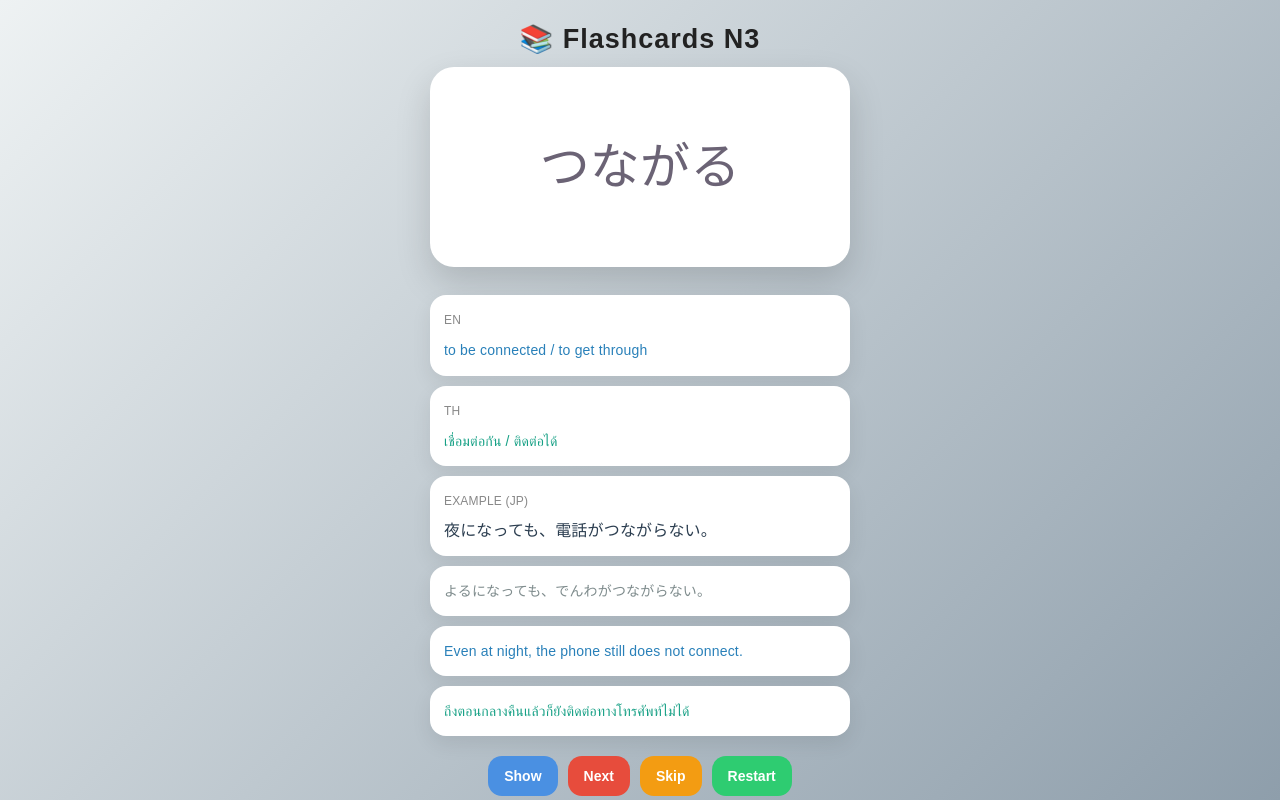
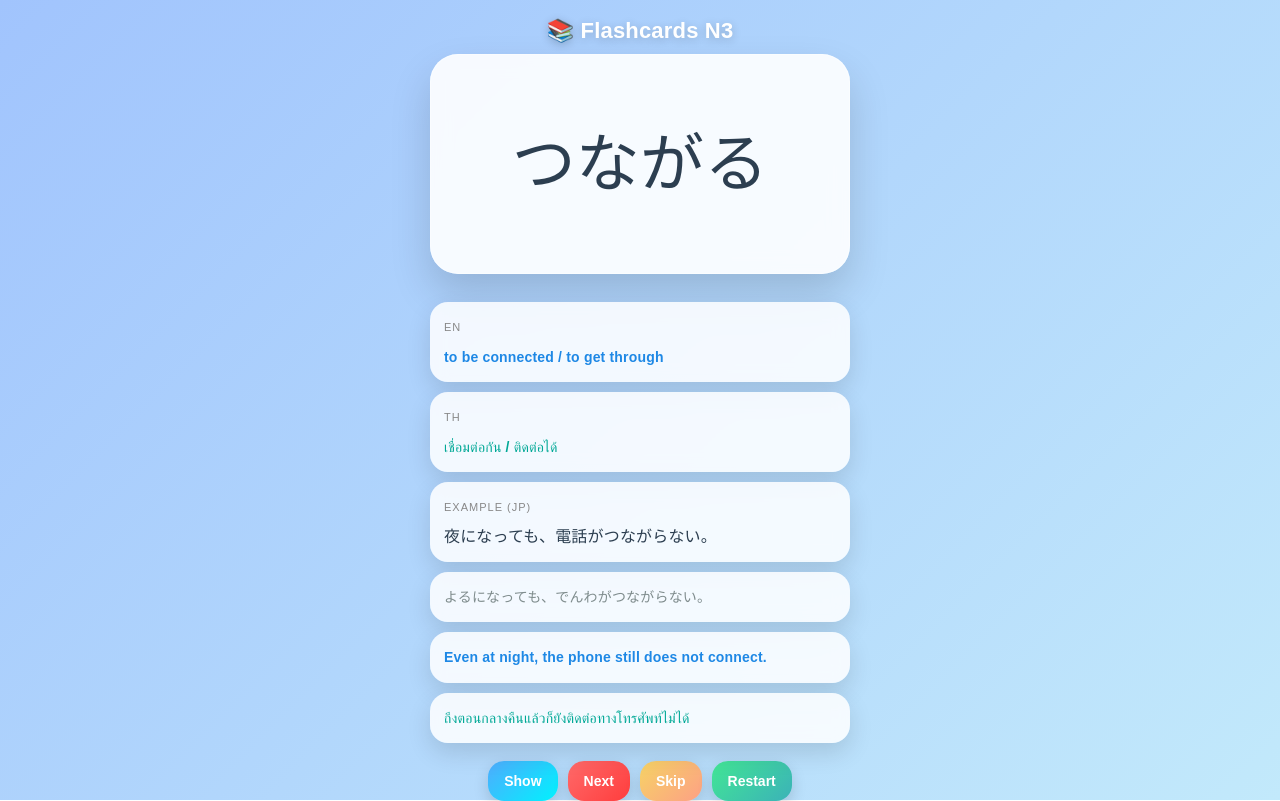
Before and after one commit to chayanin-lawanrattanakul/flashcard-n3-vite, a website built with Vite: page index.html in a window 1280 px wide. Both pictures are taken after a click on the button "Show". Built offline with nearby package versions, Linux system fonts and the light colour scheme.

Commit message:
fix flashcard UI + base url

```diff
--- a/package.json
+++ b/package.json
@@ -5,10 +5,12 @@
   "type": "module",
   "scripts": {
     "dev": "vite",
-    "build": "tsc && vite build",
-    "preview": "vite preview"
+    "build": "vite build",
+    "preview": "vite preview",
+    "deploy": "gh-pages -d dist"
   },
   "devDependencies": {
+    "gh-pages": "^6.3.0",
     "typescript": "~6.0.2",
     "vite": "^8.0.12"
   }
--- a/src/main.ts
+++ b/src/main.ts
@@ -17,12 +17,6 @@ let current: Card | null = null;
 const question = document.getElementById("question")!;
 const answer = document.getElementById("answer")!;
 
-async function load() {
-  const res = await fetch("/vocab.json");
-  deck = await res.json();
-  pick();
-}
-
 function pick() {
   if (deck.length === 0) {
     question.textContent = "🎉 Done!";
@@ -34,6 +28,16 @@ function pick() {
 
   question.textContent = current.kanji;
   answer.innerHTML = "";
+}
+
+async function load() {
+  try {
+    const res = await fetch(`${import.meta.env.BASE_URL}vocab.json`);
+    deck = await res.json();
+    pick();
+  } catch (e) {
+    console.error("โหลด vocab.json ไม่ได้", e);
+  }
 }
 
 function showAnswer() {
--- a/src/style.css
+++ b/src/style.css
@@ -49,10 +49,10 @@
     filter: invert(1) brightness(2);
   }
 }
-
+/* 🌈 BACKGROUND แบบแอป */
 body {
-  font-family: "Arial", sans-serif;
-  background: linear-gradient(135deg, #eef2f3, #8e9eab);
+  font-family: "Poppins", "Arial", sans-serif;
+  background: linear-gradient(135deg, #a1c4fd, #c2e9fb);
   margin: 0;
   height: 100vh;
   display: flex;
@@ -61,87 +61,117 @@ body {
   justify-content: center;
 }
 
+/* 🏷 TITLE */
 h2 {
-  margin-bottom: 15px;
-  color: #222;
-  letter-spacing: 1px;
+  color: white;
+  font-size: 22px;
+  margin-bottom: 10px;
+  text-shadow: 0 2px 10px rgba(0,0,0,0.2);
 }
 
-/* CARD */
+/* 🃏 CARD (ตัวคำที่ต้องทาย) */
 .card {
-  background: white;
-  width: 88%;
+  background: rgba(255, 255, 255, 0.9);
+  backdrop-filter: blur(10px);
+  width: 90%;
   max-width: 420px;
-  min-height: 200px;
-  border-radius: 24px;
-  box-shadow: 0 15px 35px rgba(0,0,0,0.15);
+  min-height: 220px;
+  border-radius: 28px;
 
   display: flex;
   align-items: center;
   justify-content: center;
 
-  font-size: 50px;
-  font-weight: 700;
+  font-size: 64px;
+  font-weight: 800;
+  color: #2c3e50;
 
-  transition: all 0.25s ease;
+  box-shadow:
+    0 20px 40px rgba(0,0,0,0.15),
+    inset 0 0 0 1px rgba(255,255,255,0.4);
+
+  transition: 0.25s ease;
   user-select: none;
 }
 
 .card:active {
-  transform: scale(0.97);
+  transform: scale(0.96);
 }
 
-/* ANSWER BOX */
+/* 📦 ANSWER AREA */
 #answer {
   margin-top: 18px;
-  width: 88%;
+  width: 90%;
   max-width: 420px;
-  text-align: left;
 }
 
+/* 🎀 ANSWER BOX */
 .box {
-  background: white;
-  border-radius: 16px;
+  background: rgba(255,255,255,0.85);
+  backdrop-filter: blur(8px);
+  border-radius: 18px;
   padding: 12px 14px;
   margin-top: 10px;
-  box-shadow: 0 8px 20px rgba(0,0,0,0.08);
+
+  box-shadow: 0 10px 25px rgba(0,0,0,0.12);
 }
 
+/* 🏷 LABEL */
 .label {
-  font-size: 12px;
+  font-size: 11px;
   color: #888;
   margin-bottom: 4px;
+  letter-spacing: 1px;
 }
 
-.jp { color: #2c3e50; font-size: 16px; }
+/* 🎨 TEXT STYLE */
+.jp { color: #2c3e50; font-size: 16px; font-weight: 600; }
 .kana { color: #7f8c8d; font-size: 14px; }
-.en { color: #2980b9; font-size: 14px; }
-.th { color: #16a085; font-size: 14px; }
+.en { color: #1e88e5; font-size: 14px; font-weight: 600; }
+.th { color: #00a896; font-size: 14px; font-weight: 600; }
 
-/* BUTTONS */
+/* 🔘 BUTTON AREA */
 .buttons {
-  margin-top: 20px;
+  margin-top: 18px;
   display: flex;
   gap: 10px;
   flex-wrap: wrap;
   justify-content: center;
 }
 
+/* 🎮 BUTTONS แบบแอป */
 button {
   border: none;
   padding: 12px 16px;
-  border-radius: 14px;
+  border-radius: 16px;
   font-size: 14px;
+  font-weight: 700;
   cursor: pointer;
   transition: 0.2s;
-  font-weight: 600;
+  box-shadow: 0 6px 15px rgba(0,0,0,0.15);
 }
 
-button:hover {
-  transform: translateY(-2px);
+button:active {
+  transform: scale(0.95);
 }
 
-.show { background: #4a90e2; color: white; }
-.next { background: #e74c3c; color: white; }
-.skip { background: #f39c12; color: white; }
-.restart { background: #2ecc71; color: white; }
+/* 🎨 COLORS */
+.show {
+  background: linear-gradient(135deg, #4facfe, #00f2fe);
+  color: white;
+}
+
+.next {
+  background: linear-gradient(135deg, #ff6a6a, #ff3d3d);
+  color: white;
+}
+
+.skip {
+  background: linear-gradient(135deg, #f6d365, #fda085);
+  color: white;
+}
+
+.restart {
+  background: linear-gradient(135deg, #42e695, #3bb2b8);
+  color: white;
+}
```
Also changed, not shown: 1 other file.
